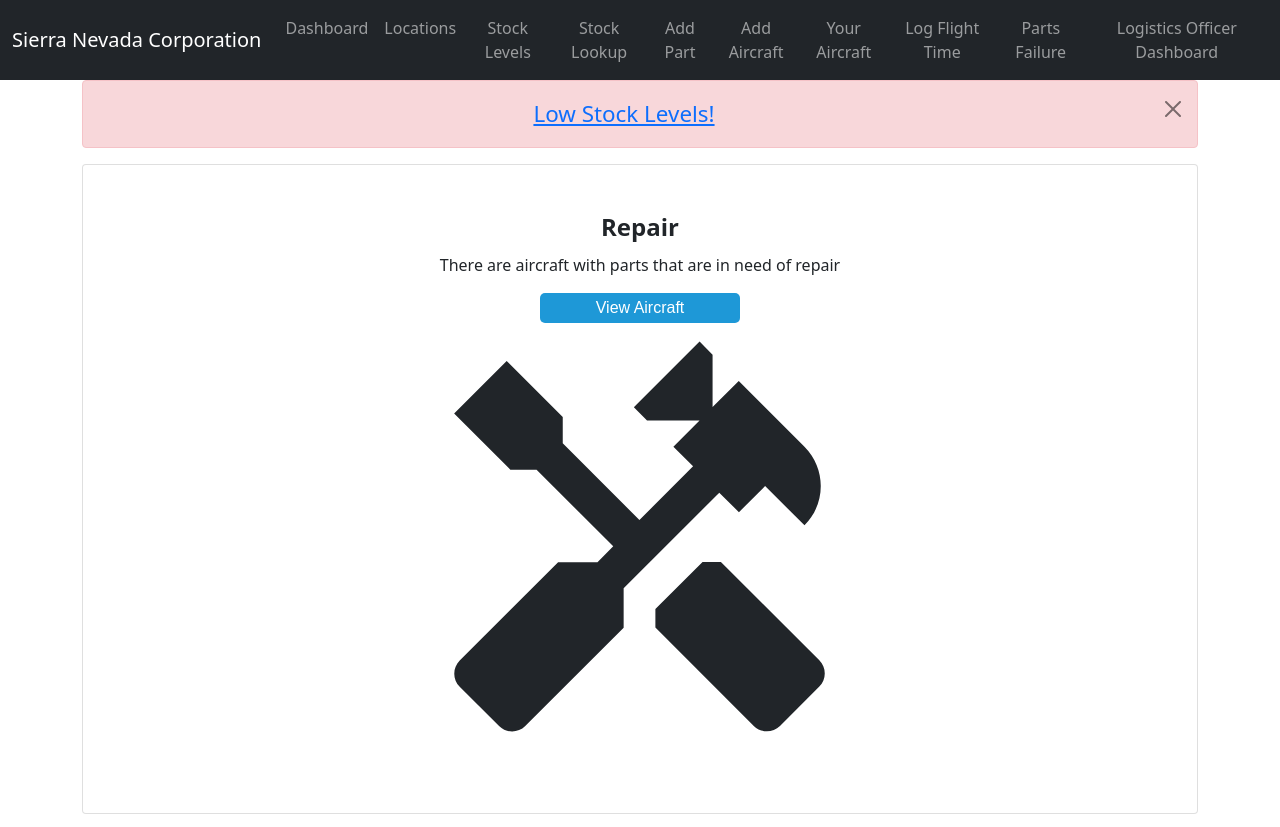
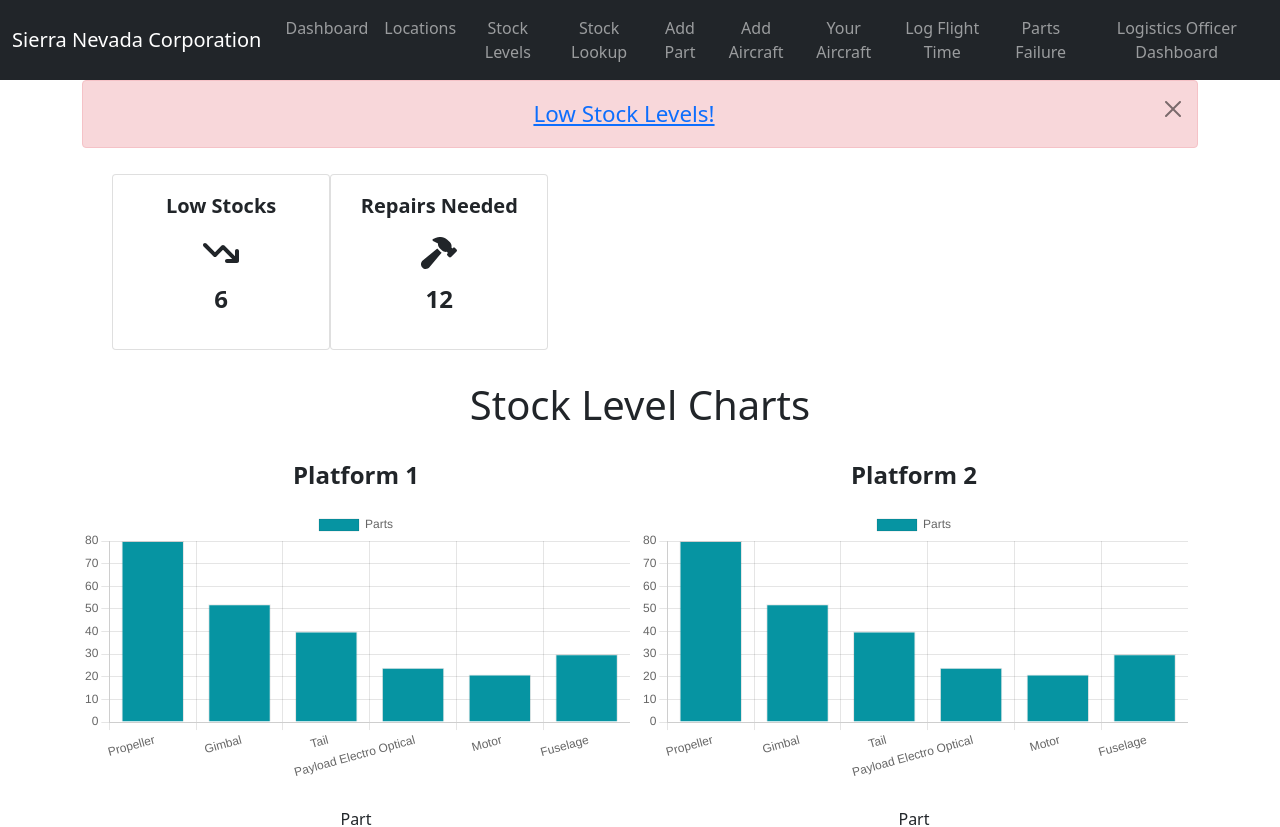
Before and after one commit to reicraftscodes/uas-lifecycle-management-frontend, a React (Create React App) app: page / in a window 1280 px wide. Shown: the top 827 px of the page. Built offline with nearby package versions, Linux system fonts and the light colour scheme; no server answers.

Commit message:
Fix: #15 Removed repair component from Dashboard.

```diff
--- a/src/pages/Dashboard.js
+++ b/src/pages/Dashboard.js
@@ -10,7 +10,6 @@ import {
     barOptions,
     barLegends,
 } from '../components/chartsData'
-import Repairs from "../components/Repairs";
 export default class Dashboard extends React.Component {
 
     constructor(props) {
@@ -21,7 +20,6 @@ export default class Dashboard extends React.Component {
         return (
             <Container>
                 <StockPopup />
-                <Repairs />
                 <div id="details-container">
                     <DetailsCard className="iconCard" id="lowStocks" name="Low Stocks" value="6" icon={faArrowTrendDown}/>
                     <DetailsCard className="iconCard" id="repairsNeeded" name="Repairs Needed" value="12" icon={faHammer}/>
```
